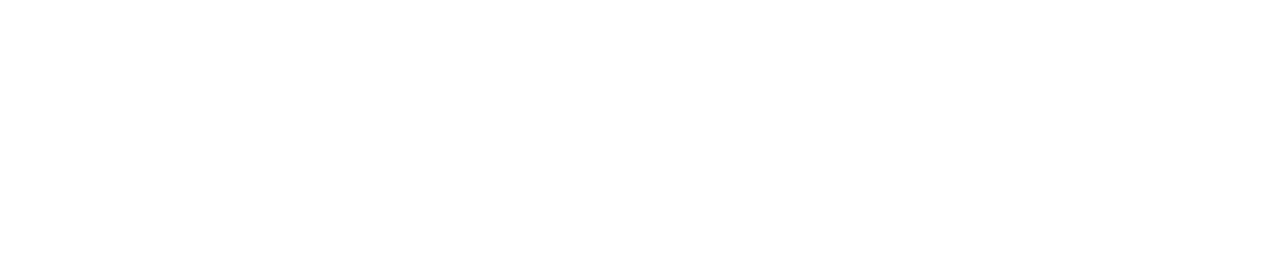
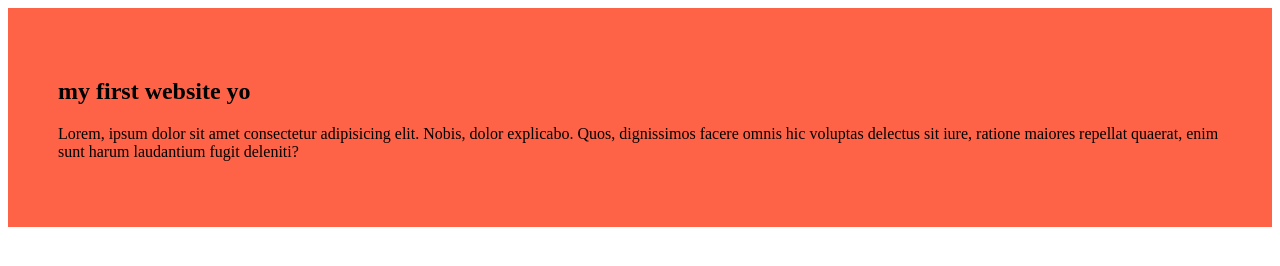
Before and after one commit to ShariarM/my-second-github-repo, a plain HTML site: page index2.html in a window 1280 px wide. Drawn offline with Linux system fonts and the light colour scheme.

Commit message:
added my 2ed repo

```diff
--- a/index2.html
+++ b/index2.html
@@ -4,8 +4,12 @@
     <meta charset="UTF-8">
     <meta name="viewport" content="width=device-width, initial-scale=1.0">
     <title>my 2 repo</title>
+    <link rel="stylesheet" href="m2w/webrepo.css".css">
 </head>
 <body>
-
+    <div>
+        <h2>my first website yo</h2>
+        <p>Lorem, ipsum dolor sit amet consectetur adipisicing elit. Nobis, dolor explicabo. Quos, dignissimos facere omnis hic voluptas delectus sit iure, ratione maiores repellat quaerat, enim sunt harum laudantium fugit deleniti?</p>
+    </div>
 </body>
 </html>
--- /dev/null
+++ b/m2w/webrepo.css
@@ -0,0 +1,5 @@
+div{
+    background-color: tomato;
+    padding: 50px;
+
+}
```
